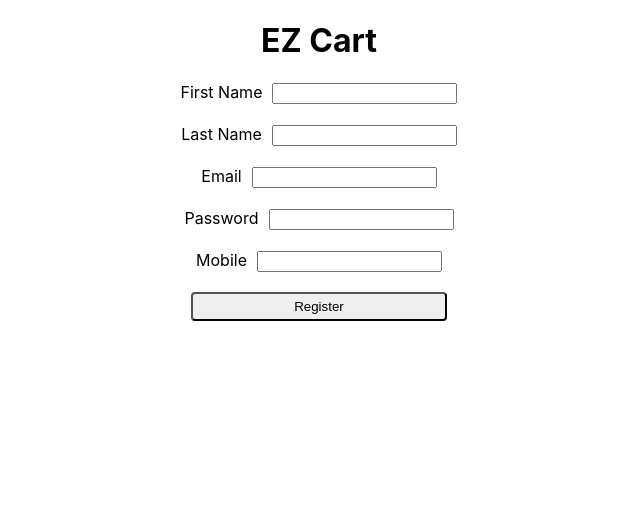
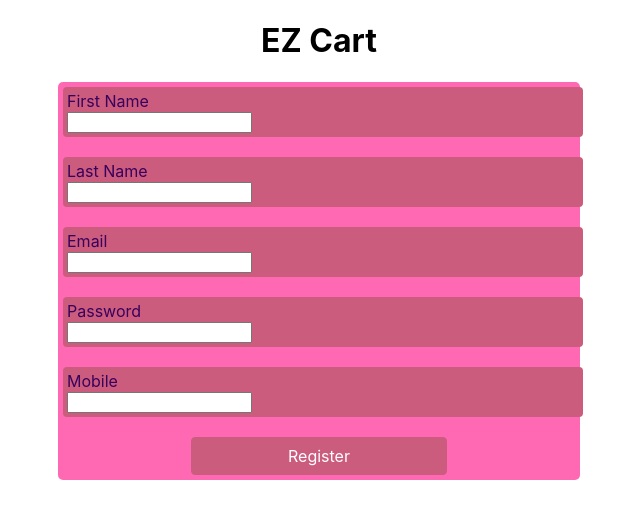
Before and after one commit to PrashantNaikHC/EZ-cart-react-app, a React (Create React App) app: page /register in a window 1280 px wide. Shown: the top 518 px of the page, without its empty margins (321-961 px from the left). Built offline with nearby package versions, Linux system fonts and the light colour scheme.

Commit message:
updating the style of login and registration

```diff
--- a/src/components/pages/login/Login.module.css
+++ b/src/components/pages/login/Login.module.css
@@ -1,14 +1,25 @@
 .button {
-  width:50%;
+  width: 50%;
   margin: auto;
   padding: 5px;
   display: block;
   border-radius: 4px;
+  cursor: pointer;
+  font: inherit;
+  color: white;
+  background-color: #cc5c7e;
+  border: 1px solid #cc5c7e;
+  border-radius: 4px;
+  padding: 0.5rem 2.5rem;
 }
 
 .form {
   margin: auto;
+  padding: 5px;
   max-width: 40%;
+  font: inherit;
+  background-color: hotpink;
+  border-radius: 5px;
 }
 
 .h1 {
@@ -16,12 +27,20 @@
 }
 
 .input {
-  border-radius: 5px;
+  width: 50%;
+  margin: auto;
+  padding: 5px;
+  display: block;
+  border-radius: 4px;
 }
 
 .errorInput {
-  border:1px solid red;
-  border-radius: 5px;
+  border: 0px solid red;
+  width: 50%;
+  margin: auto;
+  padding: 5px;
+  display: block;
+  border-radius: 4px;
 }
 
 .successInput {
@@ -30,16 +49,22 @@
 }
 
 .label {
+  display: block;
   margin-right: 10px;
 }
 
 .inputBlock {
-  text-align: center;
-  display: block;
-  margin: 0px auto;
+  font: inherit;
+  background-color: #cc5c7e;
+  color: #38015c;
+  border-radius: 4px;
+  border: 1px solid cc5c7e;
+  width: 100%;
+  text-align: left;
+  padding: 0.25rem;
 }
 
 .error {
-  color: red;
+  color: white;
   font-size: xx-small;
 }
--- a/src/components/pages/register/Register.module.css
+++ b/src/components/pages/register/Register.module.css
@@ -1,4 +1,32 @@
 .button {
+  width: 50%;
+  margin: auto;
+  padding: 5px;
+  display: block;
+  border-radius: 4px;
+  cursor: pointer;
+  font: inherit;
+  color: white;
+  background-color: #cc5c7e;
+  border: 1px solid #cc5c7e;
+  border-radius: 4px;
+  padding: 0.5rem 2.5rem;
+}
+
+.form {
+  margin: auto;
+  padding: 5px;
+  max-width: 40%;
+  font: inherit;
+  background-color: hotpink;
+  border-radius: 5px;
+}
+
+.h1 {
+  text-align: center;
+}
+
+.input {
   width: 50%;
   margin: auto;
   padding: 5px;
@@ -6,22 +34,13 @@
   border-radius: 4px;
 }
 
-.form {
+.errorInput {
+  border: 0px solid red;
+  width: 50%;
   margin: auto;
-  max-width: 40%;
-}
-
-.h1 {
-  text-align: center;
-}
-
-.input {
-  border-radius: 5px;
-}
-
-.errorInput {
-  border: 1px solid red;
-  border-radius: 5px;
+  padding: 5px;
+  display: block;
+  border-radius: 4px;
 }
 
 .successInput {
@@ -30,16 +49,22 @@
 }
 
 .label {
+  display: block;
   margin-right: 10px;
 }
 
 .inputBlock {
-  text-align: center;
-  display: block;
-  margin: 0px auto;
+  font: inherit;
+  background-color: #cc5c7e;
+  color: #38015c;
+  border-radius: 4px;
+  border: 1px solid cc5c7e;
+  width: 100%;
+  text-align: left;
+  padding: 0.25rem;
 }
 
 .error {
-  color: red;
+  color: white;
   font-size: xx-small;
 }
```
